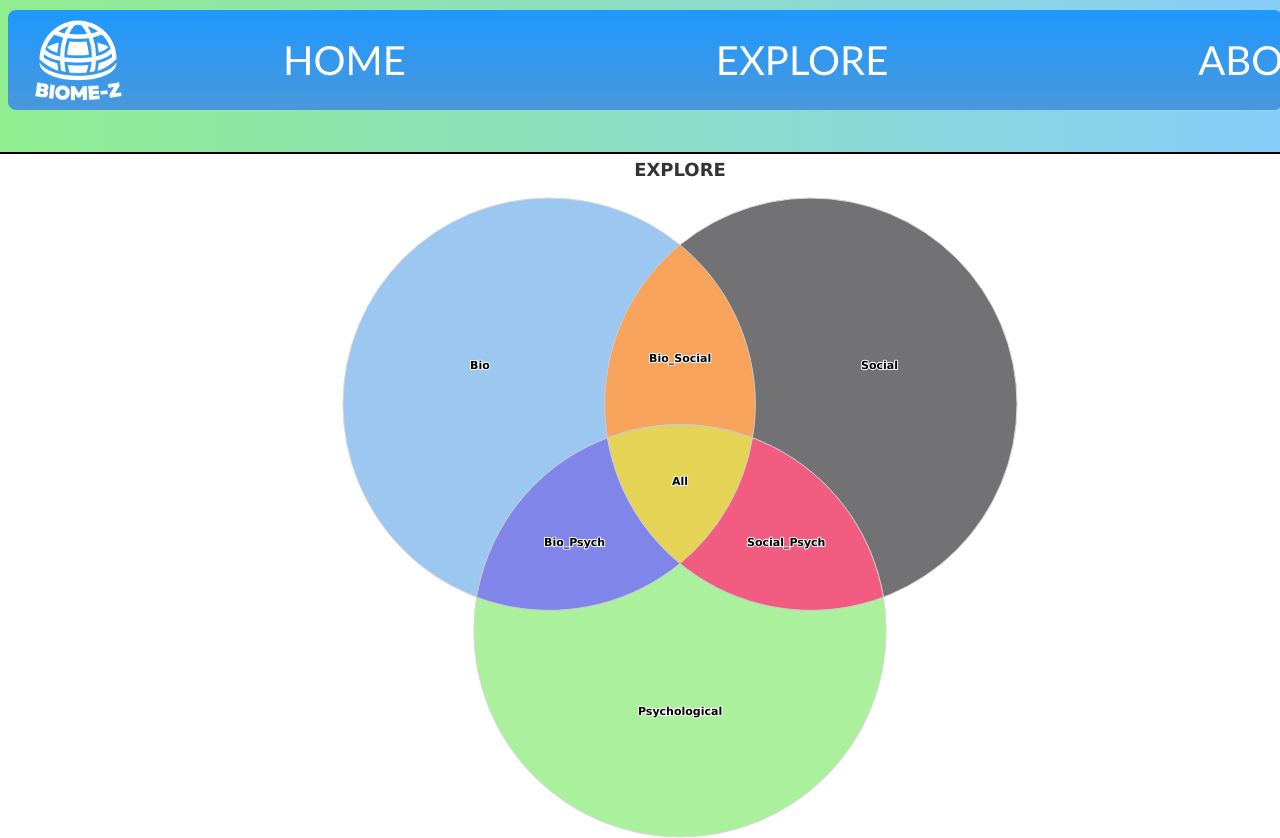
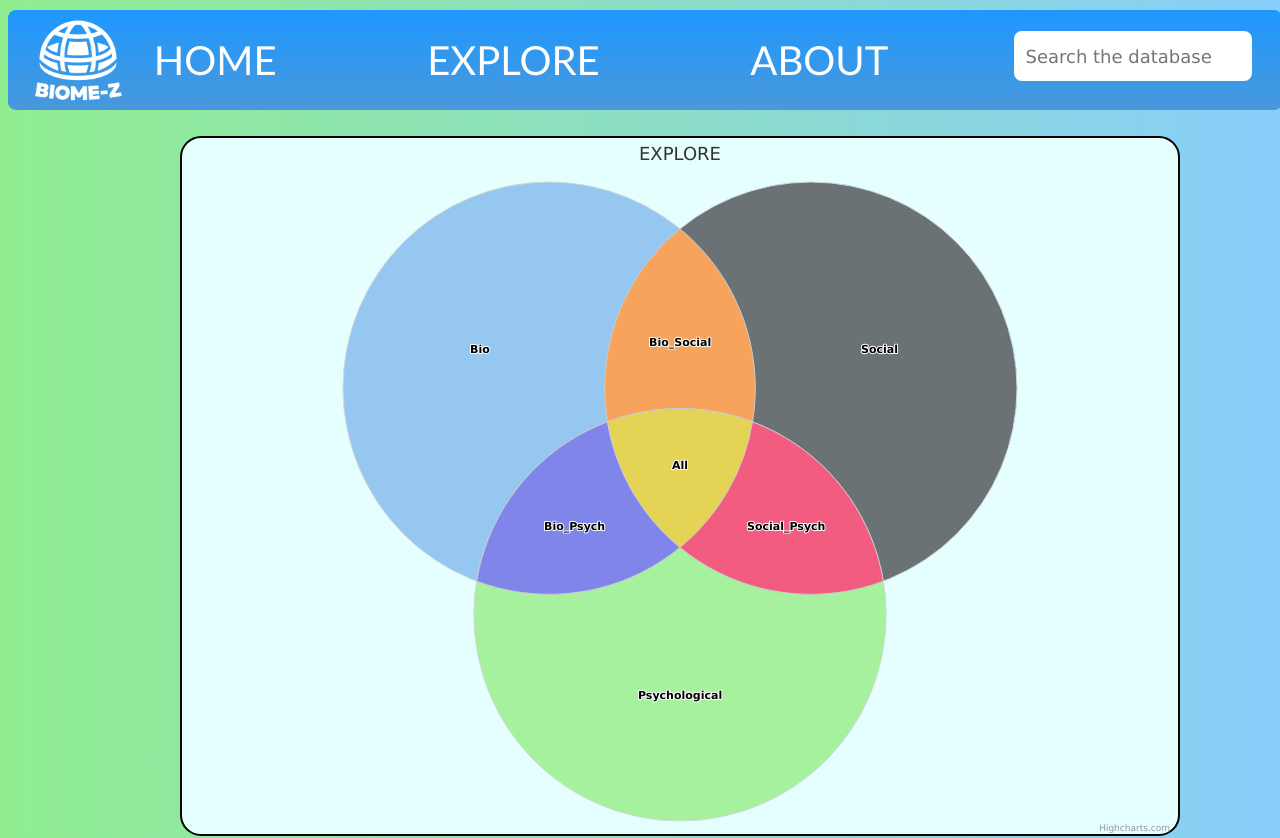
Before and after one commit to Salisbury-University/biomez-frontend, a React (Create React App) app in the folder biome-z-react/: page /Explore in a window 1280 px wide. Shown: the top 838 px of the page. Built offline with nearby package versions, Linux system fonts and the light colour scheme.

Commit message:
Fixed device continuity issues and visibility bug on Explore page

```diff
--- a/biome-z-react/src/Components/Navbar.js
+++ b/biome-z-react/src/Components/Navbar.js
@@ -8,20 +8,21 @@ function Navbar() {
 
         <nav className="navbar">
 
-            <div className="webIcon">
-                <img src={websiteIcon} alt="Icon" style={{ position: 'absolute', top: -6, left: 10, width: 120, height: 120}} />
-            </div>
-
             <ul className="navbar-nav">
+                <li className="nav-item">
+                    <div className="webIcon">
+                        <img src={websiteIcon} alt="Icon" style={{ position: 'absolute', top: -6, left: 10, width: 120, height: 120 }} />
+                    </div>
+                </li>
                 <li className="nav-item">
                     <a href="Home" className="nav-link">
                         HOME
-          </a>
+                    </a>
                 </li>
                 <li className="nav-item">
                     <a href="Explore" className="nav-link">
                         EXPLORE
-          </a>
+                     </a>
                 </li>
                 <li className="nav-item">
                     <a href="About" className="nav-link">
--- a/biome-z-react/src/Components/NavbarStyles.css
+++ b/biome-z-react/src/Components/NavbarStyles.css
@@ -1,3 +1,18 @@
+.navbar ul {
+    display: flex;
+    align-items: stretch; /* Default */
+    justify-content: space-between;
+    width: 100%;
+    margin: 0;
+    padding: 0;
+}
+
+.navbar li {
+    display: block;
+    flex: 0 1 auto; /* Default */
+    list-style-type: none;
+}
+
 .navbar {
     display: flex;
     align-items: center;
@@ -24,7 +39,6 @@
     margin-top: 10px;
     margin-right: 10px;
     padding: 10px;
-    margin-left: 230px;
    font-family: 'Gill Sans', 'Gill Sans MT', Calibri, 'Trebuchet MS', sans-serif;
 }
 
--- a/biome-z-react/src/Components/VennDiagram.js
+++ b/biome-z-react/src/Components/VennDiagram.js
@@ -60,15 +60,18 @@ export default class VennDiagram extends Component {
         text: 'EXPLORE',
       },
       chart: {
-        backgroundColor: '#ffff',
+          backgroundColor: '#E4FFFE',
         borderWidth: 2,
         borderColor: '#000000',
         borderRadius: 20,
         className: '',
         animation: true,
         height: 700,
-        width: 1500,
-      },
+        width: 1000,
+        },
+        circles: {
+            borderWidth: 200
+            },
       series: [
         {
           type: 'venn',
--- a/biome-z-react/src/pages/Explore.css
+++ b/biome-z-react/src/pages/Explore.css
@@ -1,3 +1,10 @@
+.venn-box {
+    padding-top: 60px;
+    display: flex;
+    flex-direction: column;
+    align-items: center;
+}
+
 .container {
     margin: 1rem;
     padding-top: 60px;
--- a/biome-z-react/src/pages/Explore.js
+++ b/biome-z-react/src/pages/Explore.js
@@ -5,10 +5,8 @@ import VennDiagram from '../Components/VennDiagram'
 import "./Explore.css";
 function ExplorePage() {
     return (
-    <div className="container" >
-        <h1>
-            <VennDiagram />
-        </h1>
+    <div className="venn-box" >
+       <VennDiagram />
     </div>
     )
 }
```
